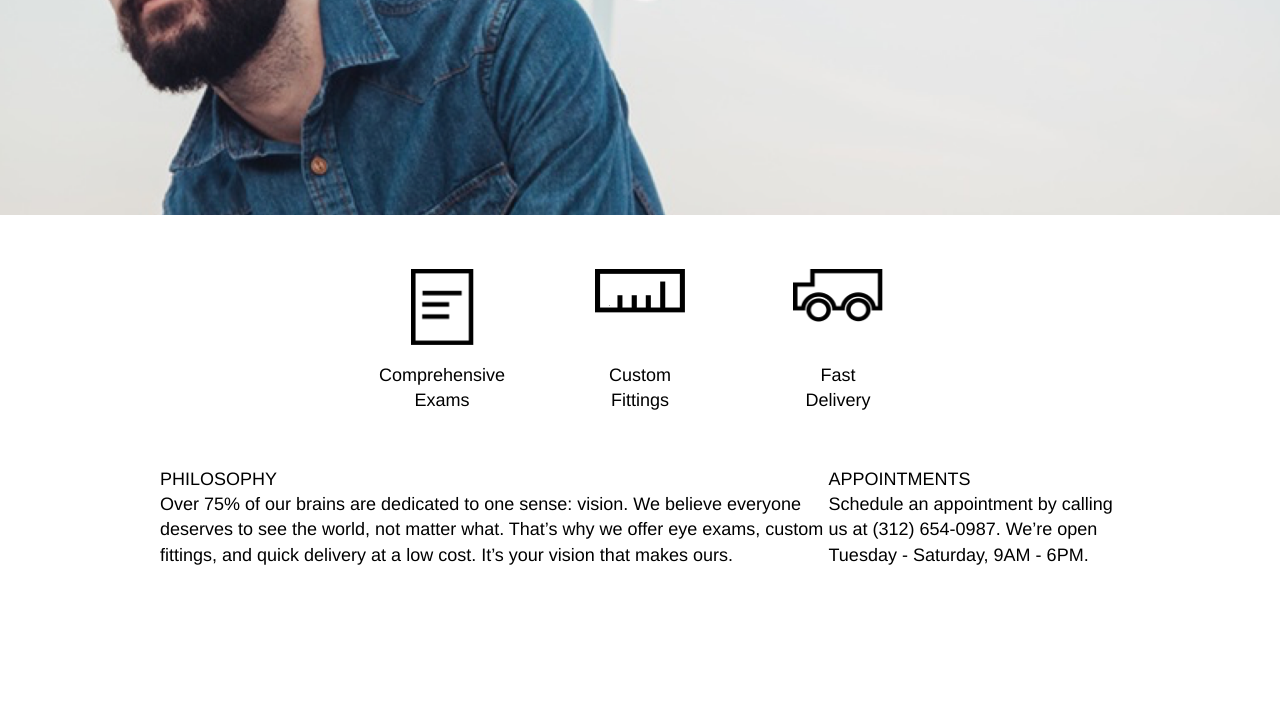
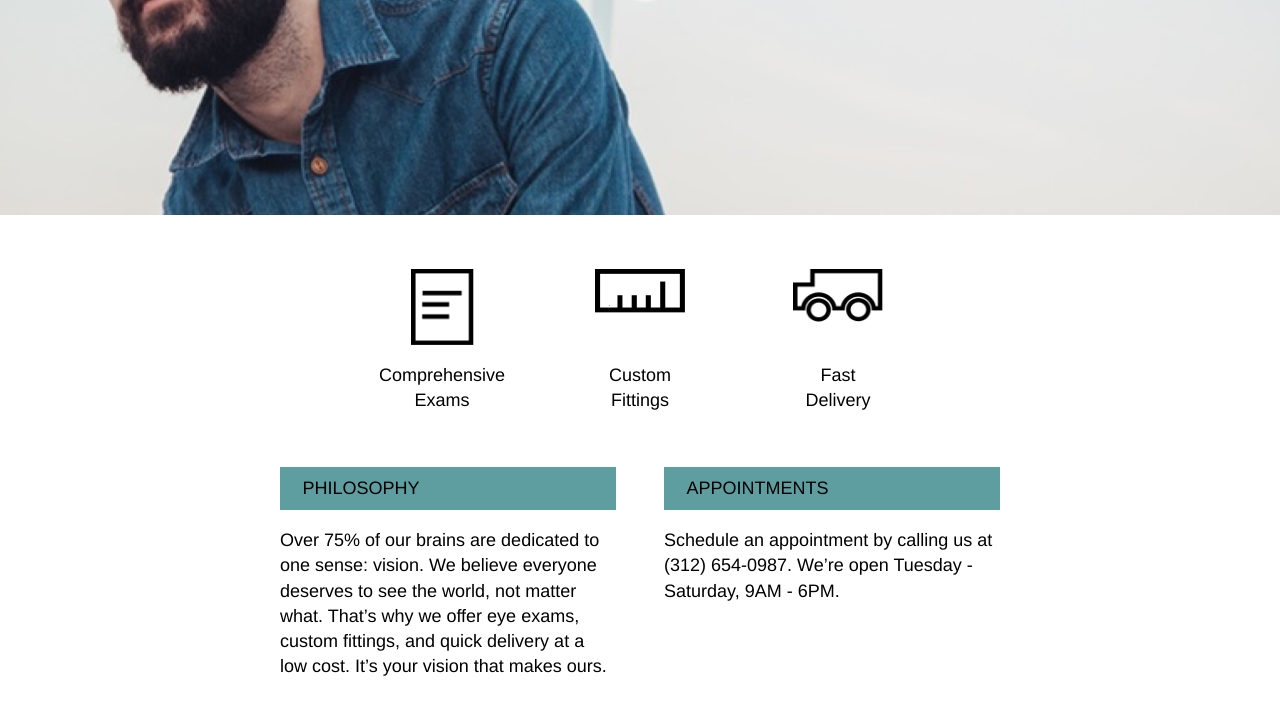
Before and after one commit to shyamnair1487/Tortoiseshell_Optics, a plain HTML site: page index.html in a window 1280 px wide. Shown: the part 361-1076 px from the top of the page. Before the commit the page ends 929 px from the top, so only its background shows below. Drawn offline with Linux system fonts and the light colour scheme.

Commit message:
Added css for second support section

```diff
--- a/resources/css/style.css
+++ b/resources/css/style.css
@@ -73,7 +73,6 @@ header .flex {
 
 .supporting {
   display: flex;
-  align-items: center;
   justify-content: center;
 
 }
@@ -110,3 +109,21 @@ header .flex {
 }
 
 /********** Second Section *******/
+
+
+.info {
+  width: 35%;
+  margin-bottom: 5rem;
+}
+
+.info .title {
+  margin-bottom: 1rem;
+  padding: 0.5rem 1.25rem;
+  background: cadetblue;
+}
+
+.supporting.container .info:nth-child(1) {
+  margin-right: 5%;
+}
+
+/*************** Footer **********************/
```
